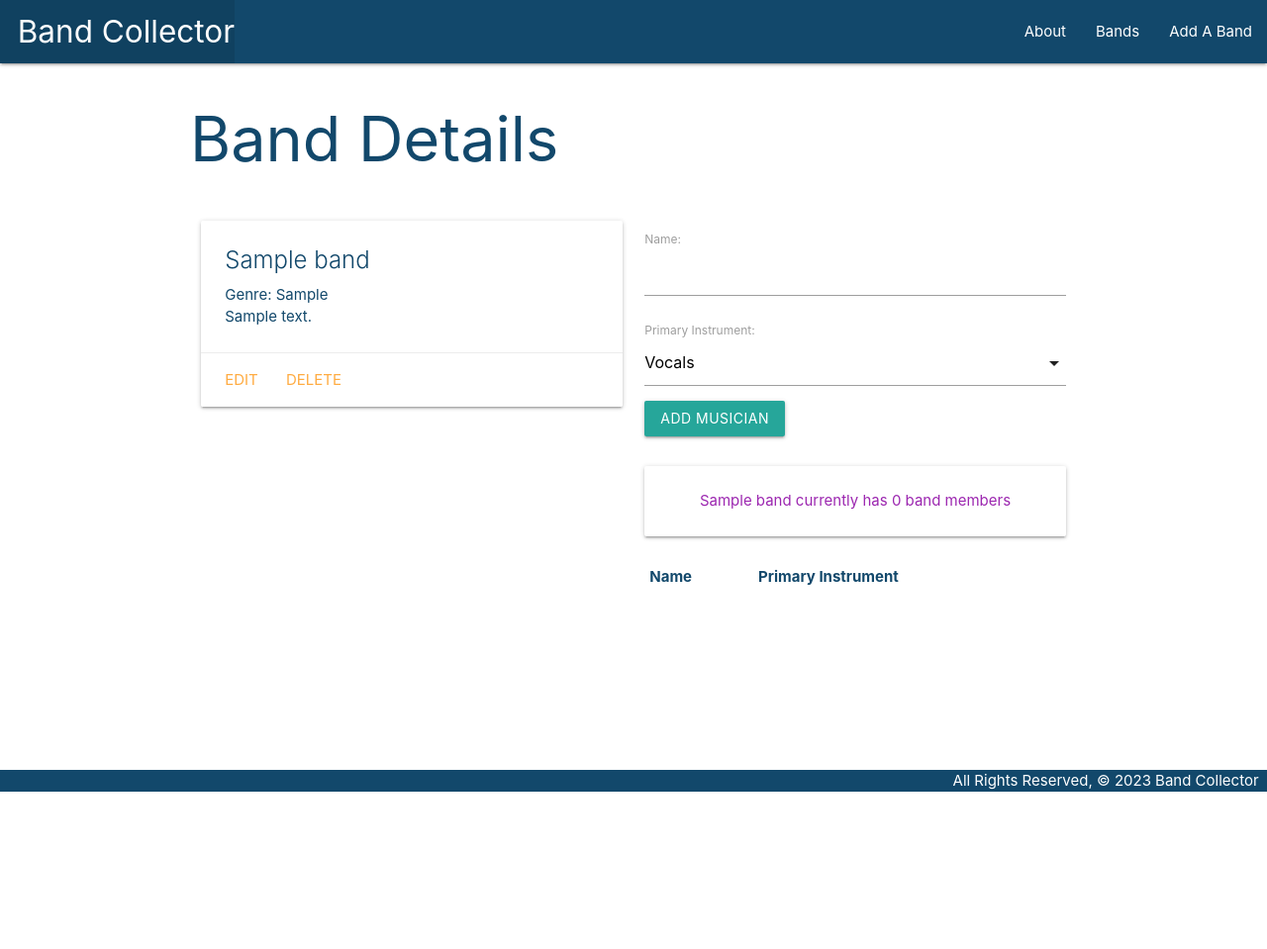
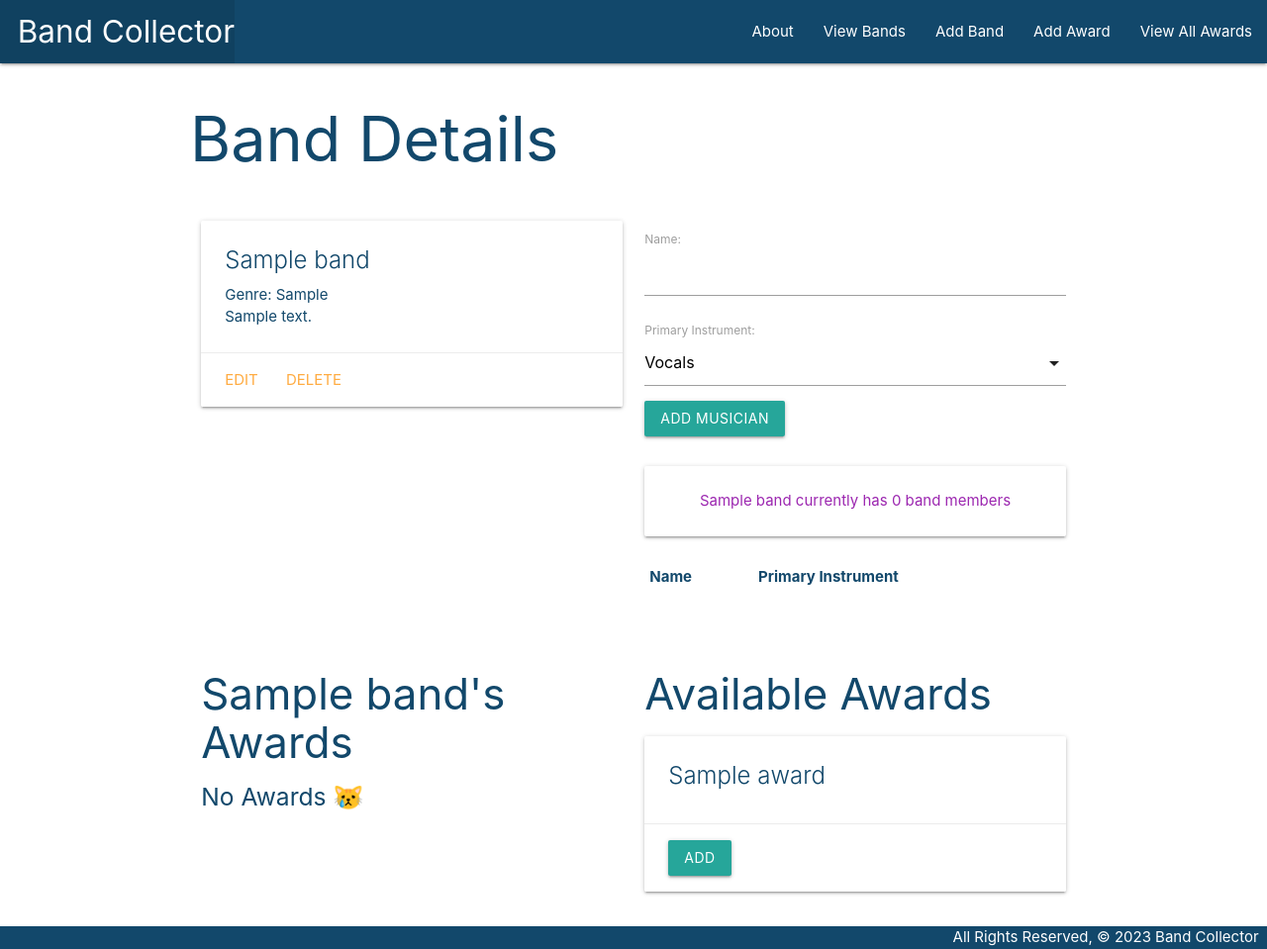
Before and after one commit to jackheimburge/musiciancollector, a Django app: page /bands/1/ in a window 1280 px wide. Shown: the whole page at 99% size. Before the commit the page ends 800 px from the top, so only its background shows below. Run offline with Django 5.2, Linux system fonts and the light colour scheme; tables that the repository leaves empty hold one stand-in row (values such as "Sample post"); lists and menus that the app fills with data are empty.

Commit message:
lab pt.5

```diff
--- a/main_app/models.py
+++ b/main_app/models.py
@@ -11,10 +11,20 @@
     ('o', 'Other')
 )
 
+class Award(models.Model):
+    name = models.CharField(max_length=50)
+
+    def __str__(self):
+        return self.name
+
+    def get_absolute_url(self):
+        return reverse('awards_detail', kwargs={'pk': self.id})
+
 class Band(models.Model):
     name = models.CharField(max_length=100)
     genre = models.CharField(max_length=100)
     description = models.TextField(max_length=500)
+    awards = models.ManyToManyField(Award)
 
     def __str__(self):
         return f'{self.name}, ({self.id})'
--- a/main_app/templates/bands/detail.html
+++ b/main_app/templates/bands/detail.html
@@ -43,6 +43,50 @@
   </div>
 </div>
 
+<div class="row">
+  <div class="col s6">
+  <h3>{{ band.name }}'s Awards</h3>
+  {% if band.awards.count %}
+    {% for award in band.awards.all %}
+      <div class="card">
+        <div class="card-content">
+          <span class="card-title">
+            <span>{{ award.name }}</span>
+          <div class="card-action">
+            <form action="{% url 'unassoc_award' band.id award.id %}" method="DELETE">
+              {% csrf_token %}
+              <button type="submit" class="btn">Delete</button>
+            </form>
+        </div>
+        </div>
+      </div>
+    {% endfor %}
+  {% else %}
+    <h5>No Awards 😿</h5>
+  {% endif %}
+  </div>
+  <div class="col s6">
+    <h3>Available Awards</h3>
+    {% if awards.count %}
+      {% for award in awards.all %}
+        <div class="card">
+          <div class="card-content">
+            <span class="card-title">{{ award.name }}</span>
+          </div>
+          <div class="card-action">
+            <form action="{% url 'assoc_award' band.id award.id %}" method="POST">
+              {% csrf_token %}
+              <button type="submit" class="btn">Add</button>
+            </form>
+          </div>
+        </div>
+      {% endfor %}
+    {% else %}
+      <h5>{{band.name}} Already Has All Awards Available</h5>
+    {% endif %}
+  </div>
+</div>
+
 <script>
   const selectEl = document.getElementById('id_instrument');
   M.FormSelect.init(selectEl);
--- a/main_app/templates/base.html
+++ b/main_app/templates/base.html
@@ -20,8 +20,10 @@
         </ul>
         <ul class="right">
           <li><a href="{% url 'about' %}">About</a></li>
-          <li><a href="{% url 'bands_index' %}">Bands </a></li>
-          <li><a href="{% url 'bands_create' %}">Add A Band </a></li>
+          <li><a href="{% url 'bands_index' %}">View Bands </a></li>
+          <li><a href="{% url 'bands_create' %}">Add  Band </a></li>
+          <li><a href="{% url 'awards_create' %}">Add Award </a></li>
+          <li><a href="{% url 'awards_index' %}">View All Awards</a></li>
         </ul>
       </div>
     </nav>
--- a/main_app/urls.py
+++ b/main_app/urls.py
@@ -9,5 +9,12 @@
     path('bands/create/', views.BandCreate.as_view(), name='bands_create'),
     path('bands/<int:pk>/update', views.BandUpdate.as_view(), name='band_update'),
     path('bands/<int:pk>/delete', views.BandDelete.as_view(), name='band_delete'),
+    path('bands/<int:band_id>/assoc_award/<int:award_id>/', views.assoc_award, name='assoc_award'),
+    path('bands/<int:band_id>/unassoc_award/<int:award_id>/', views.unassoc_award, name='unassoc_award'),
     path('bands/<int:band_id>/add_musician/', views.add_musician, name='add_musician'),
+    path('awards/', views.AwardList.as_view(), name='awards_index'),
+    path('awards/<int:pk>/', views.AwardDetail.as_view(), name='awards_detail'),
+    path('awards/<int:pk>/update/', views.AwardUpdate.as_view(), name='awards_update'),
+    path('awards/<int:pk>/delete/', views.AwardDelete.as_view(), name='awards_delete'),
+    path('awards/create/', views.AwardCreate.as_view(), name='awards_create')
 ]
--- a/main_app/views.py
+++ b/main_app/views.py
@@ -1,6 +1,7 @@
 from django.shortcuts import render, redirect
 from django.views.generic.edit import CreateView, UpdateView, DeleteView
-from .models import Band
+from django.views.generic import ListView, DetailView
+from .models import Band, Award
 from .forms import MusicianForm
 
 
@@ -20,19 +21,23 @@
 
 def bands_detail(request, band_id):
     band = Band.objects.get(id=band_id)
+    id_list = band.awards.all().values_list('id')
+    awards_band_doesnt_have = Award.objects.exclude(id__in=id_list)
+
     musician_form = MusicianForm()
     return render(request, 'bands/detail.html', {
         'band': band,
-        'musician_form': musician_form
+        'musician_form': musician_form ,
+        'awards': awards_band_doesnt_have
         })
 
 class BandCreate(CreateView):
     model = Band
-    fields = '__all__'
+    fields = ['name', 'genre', 'description']
 
 class BandUpdate(UpdateView):
     model = Band
-    fields = '__all__'
+    fields = ['name', 'genre', 'description']
 
 class BandDelete(DeleteView):
     model = Band
@@ -45,3 +50,29 @@
         new_musician.band_id = band_id
         new_musician.save()
     return redirect('detail', band_id=band_id)
+
+class AwardList(ListView):
+    model = Award
+
+class AwardDetail(DetailView):
+    model = Award
+
+class AwardUpdate(UpdateView):
+    model = Award
+    fields = '__all__'
+
+class AwardDelete(DeleteView):
+    model = Award
+    success_url = '/awards'
+
+class AwardCreate(CreateView):
+    model = Award
+    fields = '__all__'
+
+def assoc_award(request, band_id, award_id):
+    Band.objects.get(id=band_id).awards.add(award_id)
+    return redirect('detail', band_id=band_id)
+
+def unassoc_award(request, band_id, award_id):
+    Band.objects.get(id=band_id).awards.remove(award_id)
+    return redirect('detail', band_id=band_id)
```
Also changed, not shown: main_app/templates/main_app/award_confirm_delete.html (added, +13 -0 lines), main_app/templates/main_app/award_detail.html (added, +19 -0 lines), main_app/templates/main_app/award_form.html (added, +19 -0 lines), main_app/templates/main_app/award_list.html (added, +15 -0 lines), main_app/migrations/0003_award_band_awards.py (added).
